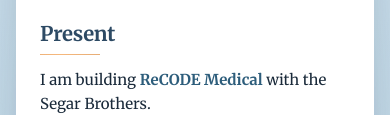
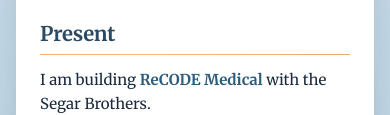
Before and after one commit to LukeRouleau/lukerouleau-dotcom, a website: page index.html in a window 390 px wide. Shown: the part 658-773 px from the top of the page. Drawn offline with Linux system fonts and the light colour scheme.

Commit message:
Subtle fix

```diff
--- a/assets/css/styles.css
+++ b/assets/css/styles.css
@@ -504,7 +504,7 @@
     }
 
     h2::after {
-        width: 80px;
+        width: 100%;
     }
 
     nav {
@@ -560,7 +560,7 @@
     }
 
     h2::after {
-        width: 60px;
+        width: 100%;
     }
 
     nav ul {
```
